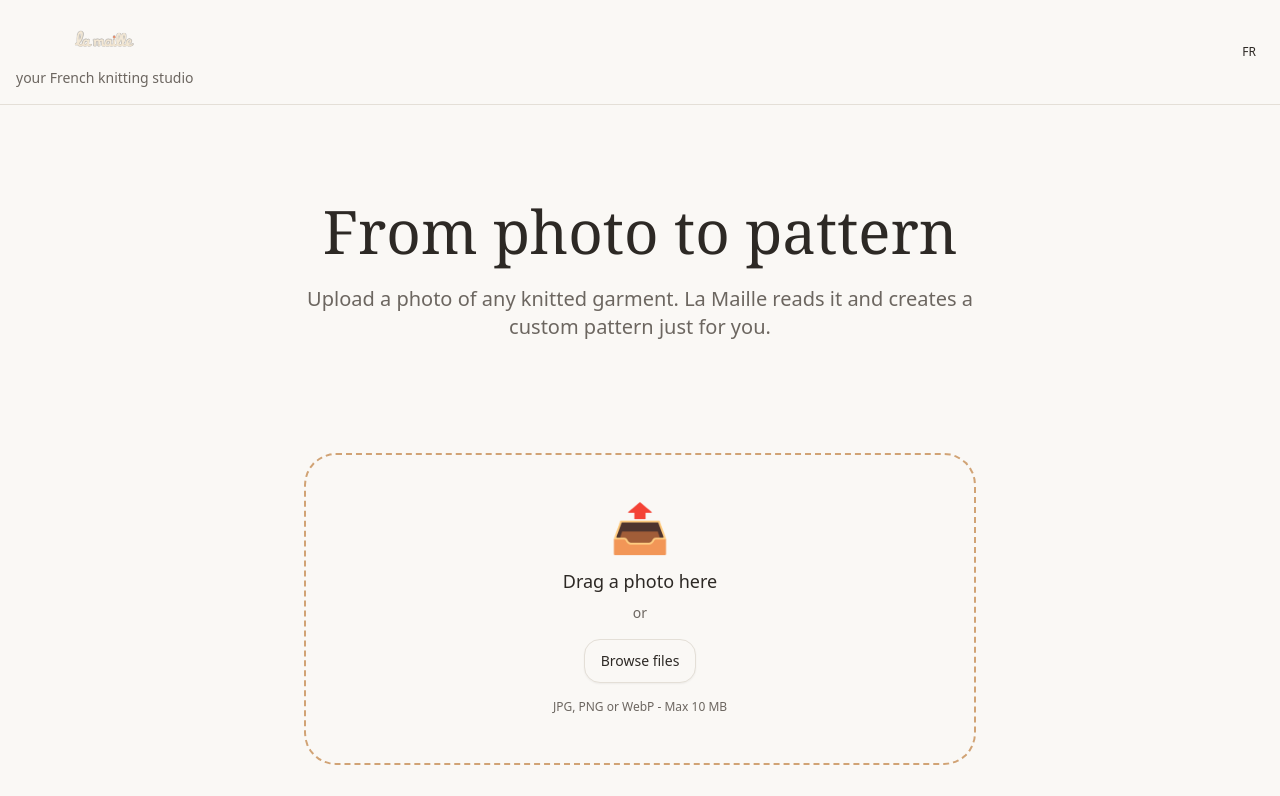
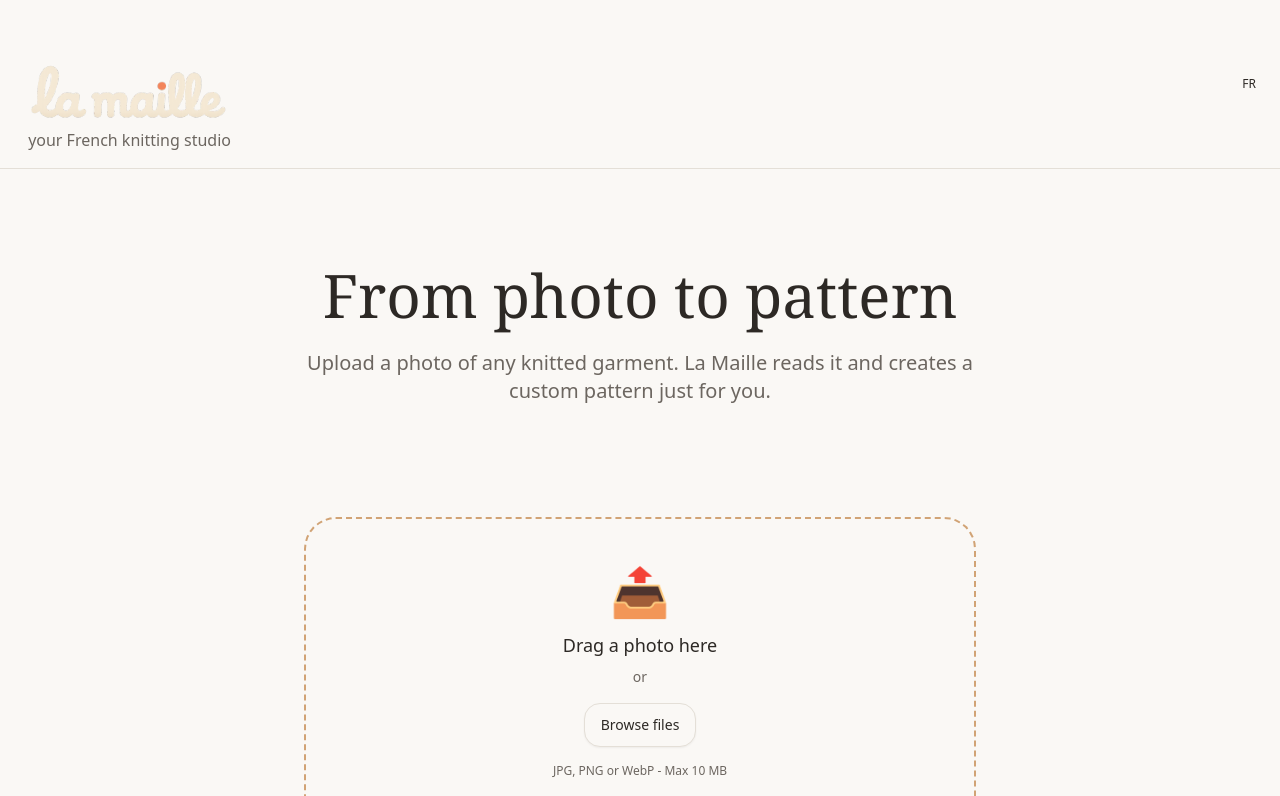
Before and after one commit to julzak/la-maille, a Next.js app: page / in a window 1280 px wide. Shown: the top 796 px of the page. Built offline with nearby package versions, Linux system fonts and the light colour scheme.

Commit message:
feat: increase logo size and adjust tagline spacing

```diff
--- a/components/Logo.tsx
+++ b/components/Logo.tsx
@@ -12,16 +12,16 @@ interface LogoProps {
 // Desktop: 48px height → 68px width
 export function Logo({ className = "", showTagline = true }: LogoProps) {
   return (
-    <div className={`flex flex-col ${className}`}>
+    <div className={`flex flex-col items-center ${className}`}>
       {/* eslint-disable-next-line @next/next/no-img-element */}
       <img
         src="/logo-lamaille.svg"
         alt="La Maille"
-        className="h-[40px] md:h-[48px] w-auto"
-        style={{ minHeight: '40px' }}
+        className="h-[128px] md:h-[160px] w-auto"
+        style={{ minHeight: '128px' }}
       />
       {showTagline && (
-        <span className="text-xs md:text-sm text-muted-foreground mt-1">
+        <span className="text-sm md:text-base text-muted-foreground -mt-12 text-center">
           your French knitting studio
         </span>
       )}
```
